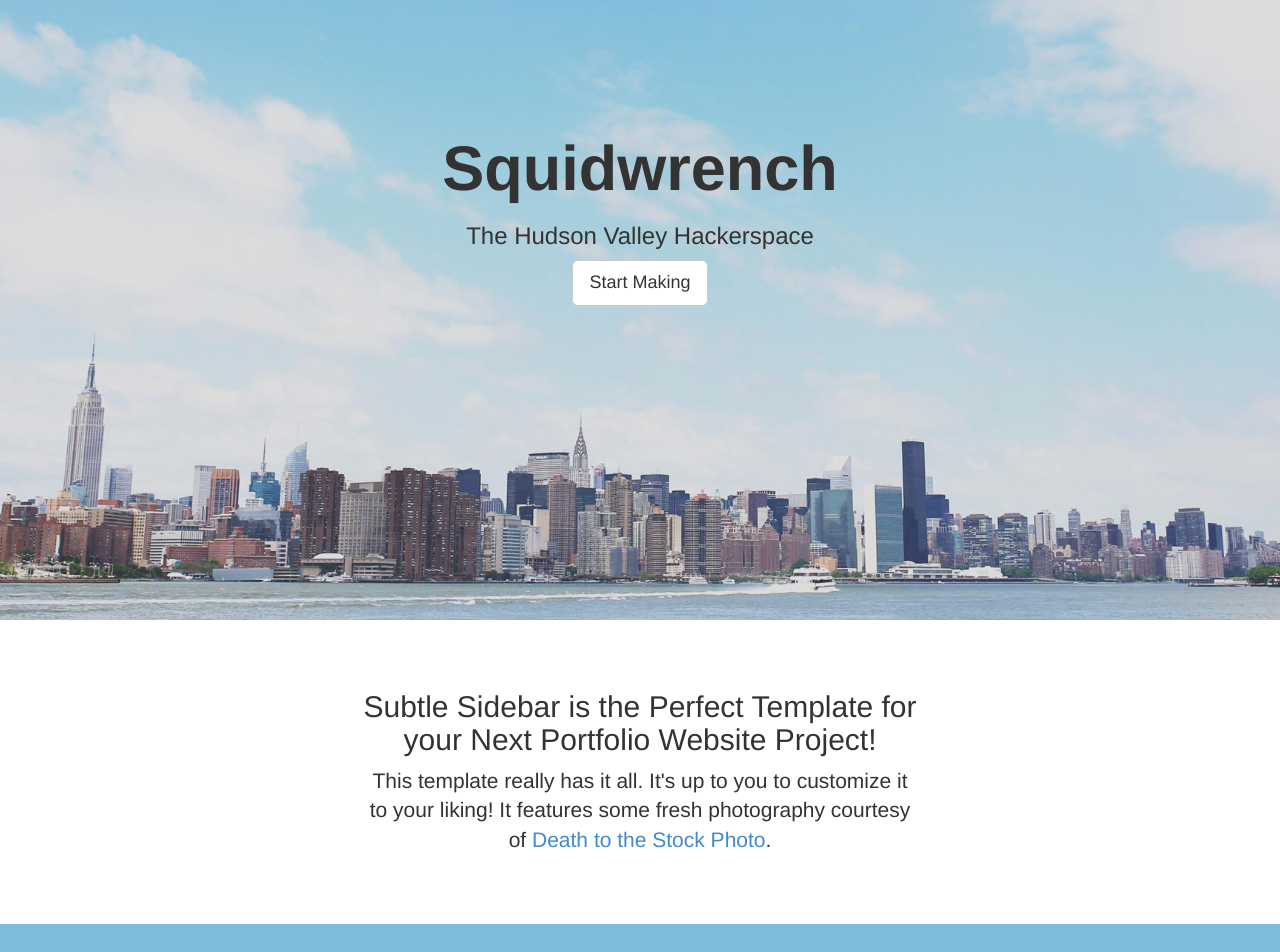
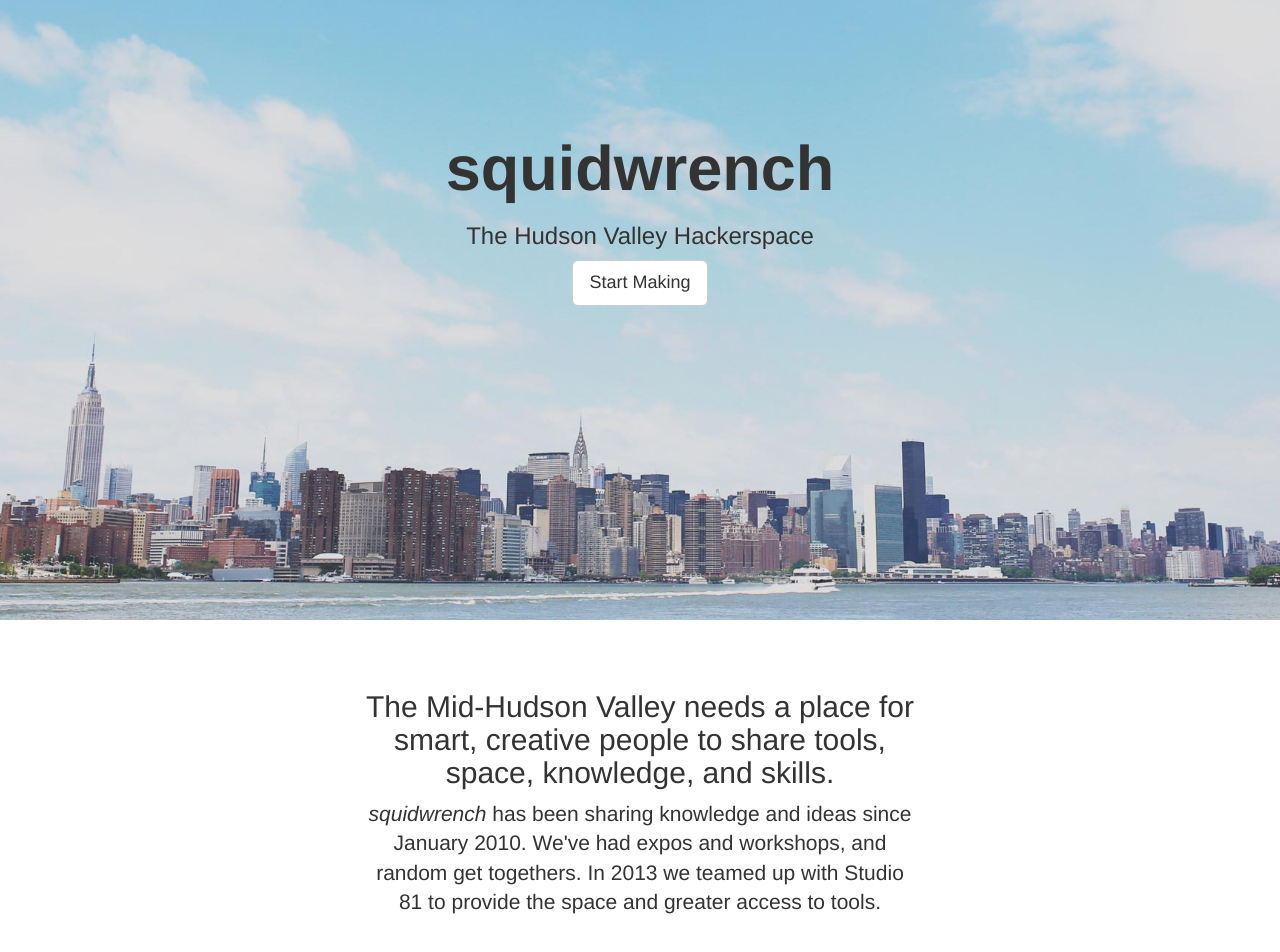
Before and after one commit to kitschysynq/sqwr-web, a plain HTML site: page stylish-portfolio/index.html in a window 1280 px wide. Shown: the part 180-1132 px from the top of the page. Drawn offline with Linux system fonts and the light colour scheme.

Commit message:
Start adding real content.

```diff
--- a/stylish-portfolio/index.html
+++ b/stylish-portfolio/index.html
@@ -3,8 +3,8 @@
   <head>
     <meta charset="utf-8">
     <meta name="viewport" content="width=device-width, initial-scale=1.0">
-    <meta name="description" content="">
-    <meta name="author" content="">
+    <meta name="description" content="Squidwrench - The Mid-Hudson Valley Hackerspace">
+    <meta name="author" content="Sean \'Thor\' Swehla">
 
     <title>Squidwrench</title>
 
@@ -36,7 +36,7 @@
     <!-- Full Page Image Header Area -->
     <div id="top" class="header">
       <div class="vert-text">
-        <h1>Squidwrench</h1>
+        <h1>squidwrench</h1>
         <h3>The Hudson Valley Hackerspace</h3>
         <a href="#about" class="btn btn-default btn-lg">Start Making</a>
       </div>
@@ -48,8 +48,8 @@
       <div class="container">
         <div class="row">
           <div class="col-md-6 col-md-offset-3 text-center">
-            <h2>Subtle Sidebar is the Perfect Template for your Next Portfolio Website Project!</h2>
-            <p class="lead">This template really has it all. It's up to you to customize it to your liking! It features some fresh photography courtesy of <a target="_blank" href="http://join.deathtothestockphoto.com/">Death to the Stock Photo</a>.</p>
+            <h2>The Mid-Hudson Valley needs a place for smart, creative people to share tools, space, knowledge, and skills.</h2>
+	    <p class="lead"><em>squidwrench</em> has been sharing knowledge and ideas since January 2010. We've had expos and workshops, and random get togethers. In 2013 we teamed up with Studio 81 to provide the space and greater access to tools.</p>
           </div>
         </div>
       </div>
```
